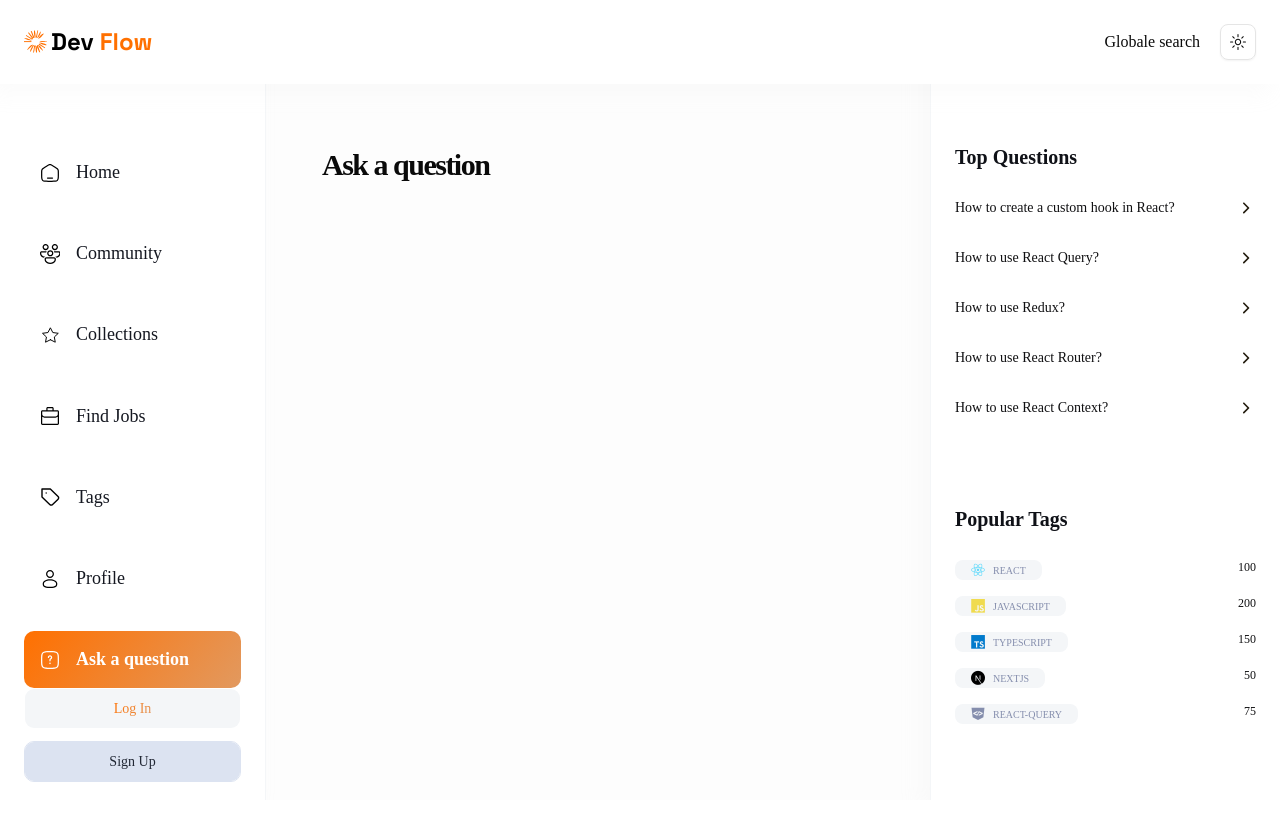
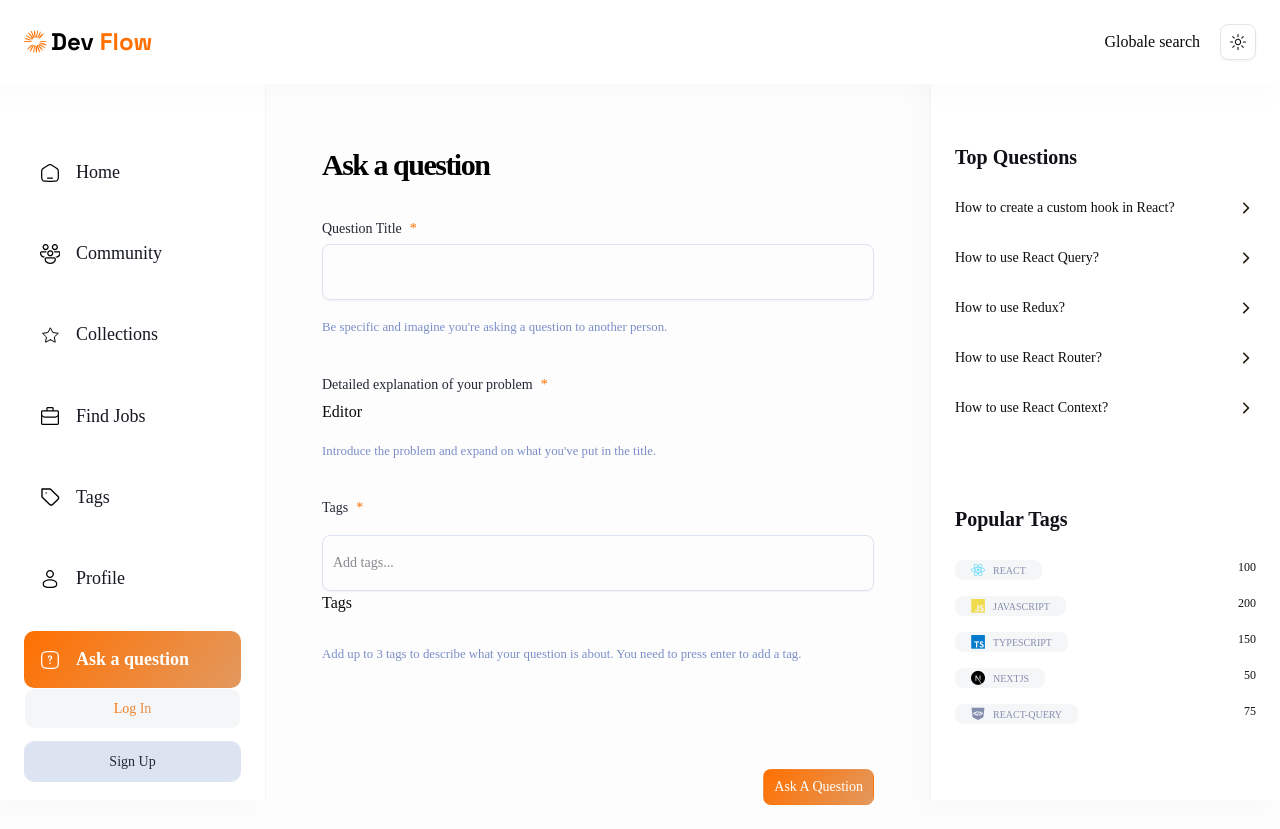
Before and after one commit to AhmedNagii/Next_JS_App, a Next.js app: page /ask-question in a window 1280 px wide. Before the commit the page ends 800 px from the top, so only its background shows below. Built offline with nearby package versions, Linux system fonts and the light colour scheme; no server answers.

Commit message:
implement ask question from ui

```diff
--- a/app/(root)/ask-question/page.tsx
+++ b/app/(root)/ask-question/page.tsx
@@ -1,5 +1,15 @@
-const AskQuestion = () => {
-  return <div className="h1-bold">Ask a question</div>;
+import QuestionForm from "@/components/forms/QuestionForm";
+
+const AskAQuestion = () => {
+  return (
+    <>
+      <h1 className="h1-bold text-dark100_light900">Ask a question</h1>
+
+      <div className="mt-9">
+        <QuestionForm />
+      </div>
+    </>
+  );
 };
 
-export default AskQuestion;
+export default AskAQuestion;
--- a/components/forms/AuthForm.tsx
+++ b/components/forms/AuthForm.tsx
@@ -6,7 +6,7 @@ import { DefaultValues, FieldValues, Path, SubmitHandler, useForm } from "react-
 import { z, ZodType } from "zod";
 
 import { Button } from "@/components/ui/button";
-import { Form, FormControl, FormField, FormItem, FormLabel, FormMessage } from "@/context/form";
+import { Form, FormControl, FormField, FormItem, FormLabel, FormMessage } from "@/components/ui/form";
 import { Input } from "@/components/ui/input";
 import ROUTES from "@/constants/routes";
 
--- /dev/null
+++ b/components/forms/QuestionForm.tsx
@@ -0,0 +1,100 @@
+"use client";
+
+import { zodResolver } from "@hookform/resolvers/zod";
+import { useForm } from "react-hook-form";
+import { AskQuestionSchema } from "@/lib/validations";
+import { Form, FormControl, FormDescription, FormField, FormItem, FormLabel, FormMessage } from "@/components/ui/form";
+import { Button } from "../ui/button";
+import { Input } from "../ui/input";
+
+const QuestionForm = () => {
+  const form = useForm({
+    resolver: zodResolver(AskQuestionSchema),
+    defaultValues: {
+      title: "",
+      content: "",
+      tags: [],
+    },
+  });
+
+  const handleCreateQuestion = () => {};
+
+  return (
+    <Form {...form}>
+      <form className="flex w-full flex-col gap-10" onSubmit={form.handleSubmit(handleCreateQuestion)}>
+        <FormField
+          control={form.control}
+          name="title"
+          render={({ field }) => (
+            <FormItem className="flex w-full flex-col">
+              <FormLabel className="paragraph-semibold text-dark400_light800">
+                Question Title <span className="text-primary-500">*</span>
+              </FormLabel>
+              <FormControl>
+                <Input
+                  className="paragraph-regular background-light700_dark300 light-border-2 text-dark300_light700 no-focus min-h-14 border"
+                  {...field}
+                />
+              </FormControl>
+              <FormDescription className="body-regular text-light-500 mt-2.5">
+                Be specific and imagine you&apos;re asking a question to another person.
+              </FormDescription>
+              <FormMessage />
+            </FormItem>
+          )}
+        />
+        <FormField
+          control={form.control}
+          name="content"
+          render={({ field }) => (
+            <FormItem className="flex w-full flex-col">
+              <FormLabel className="paragraph-semibold text-dark400_light800">
+                Detailed explanation of your problem <span className="text-primary-500">*</span>
+              </FormLabel>
+              <FormControl>
+                <div>Editor</div>
+              </FormControl>
+              <FormDescription className="body-regular text-light-500 mt-2.5">
+                Introduce the problem and expand on what you&apos;ve put in the title.
+              </FormDescription>
+              <FormMessage />
+            </FormItem>
+          )}
+        />
+        <FormField
+          control={form.control}
+          name="tags"
+          render={({ field }) => (
+            <FormItem className="flex w-full flex-col gap-3">
+              <FormLabel className="paragraph-semibold text-dark400_light800">
+                Tags <span className="text-primary-500">*</span>
+              </FormLabel>
+              <FormControl>
+                <div>
+                  <Input
+                    className="paragraph-regular background-light700_dark300 light-border-2 text-dark300_light700 no-focus min-h-14 border"
+                    placeholder="Add tags..."
+                    {...field}
+                  />
+                  Tags
+                </div>
+              </FormControl>
+              <FormDescription className="body-regular text-light-500 mt-2.5">
+                Add up to 3 tags to describe what your question is about. You need to press enter to add a tag.
+              </FormDescription>
+              <FormMessage />
+            </FormItem>
+          )}
+        />
+
+        <div className="mt-16 flex justify-end">
+          <Button type="submit" className="primary-gradient text-light-900! w-fit">
+            Ask A Question
+          </Button>
+        </div>
+      </form>
+    </Form>
+  );
+};
+
+export default QuestionForm;
```
Also changed, not shown: components/ui/form.tsx (renamed from context/form.tsx).
